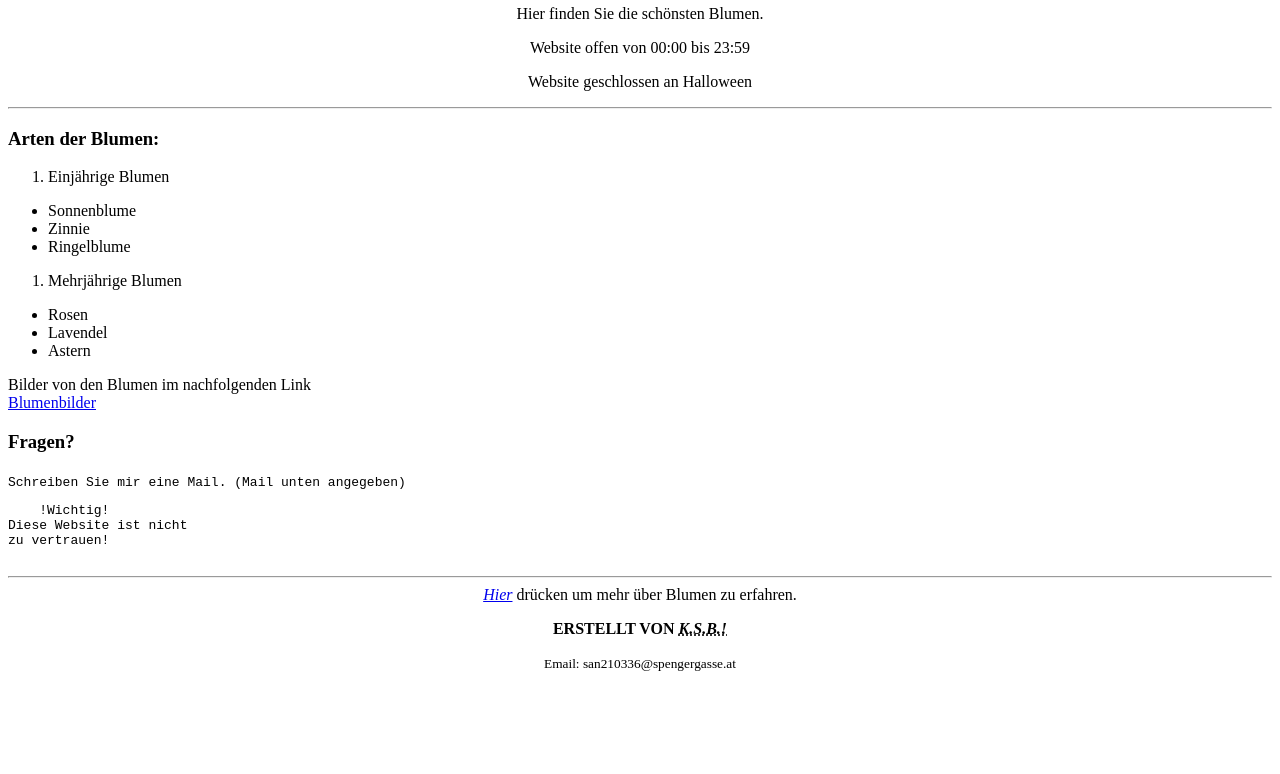
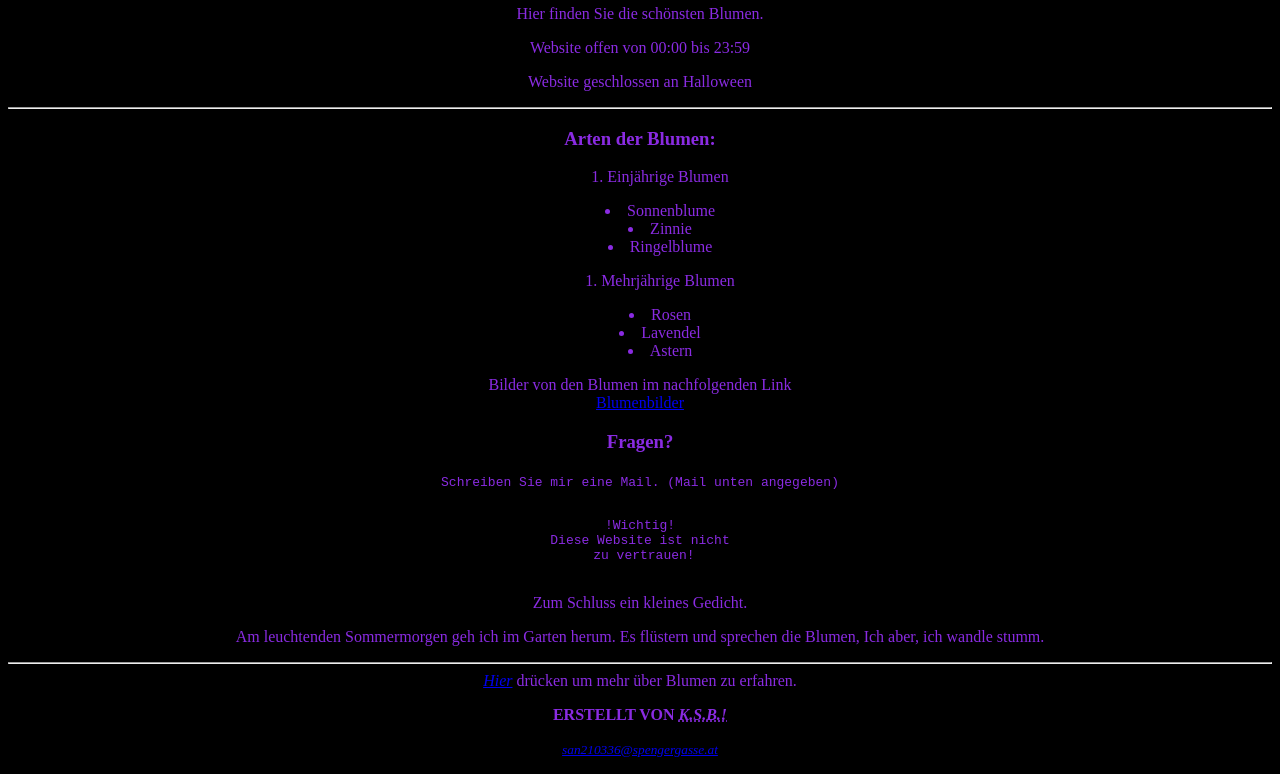
Before and after one commit to K1tooK1t/INFI-SWP, a plain HTML site: page 2024-09-17_html/blumenshop.html in a window 1280 px wide. Shown: the part 122-896 px from the top of the page. Before the commit the page ends 810 px from the top, so only its background shows below. Drawn offline with Linux system fonts and the light colour scheme.

Commit message:
all tags from pp page 30

```diff
--- a/2024-09-17_html/blumenshop.html
+++ b/2024-09-17_html/blumenshop.html
@@ -1,33 +1,33 @@
 <!DOCTYPE html>
-<html lang="en">
+<html lang="en"> <!--html tag-->
 
-<head>
-    <meta charset="UTF-8">
+<head> <!--head tag-->
+    <meta charset="UTF-8"> <!--meta tag-->
     <meta name="viewport" content="width=device-width, initial-scale=1.0">
-
-    <title>Blumengeschäft</title>
+    <link rel="stylesheet" href="style.css">
+    <title>Blumengeschäft</title> <!--title tag-->
 </head>
 
-<body>
-    <h1 style="text-align: center;">Blumenshop!</h1>
-    <header style="text-align: center;">
-        <div>
+<body> <!--body tag-->
+    <h1 style="text-align: center;">Blumenshop!</h1> <!--style tag-->
+    <header style="text-align: center;"> <!--header tag-->
+        <div> <!--div tag-->
             <h2>Willkommen auf meiner Website!</h2>
             <p>Hier finden Sie die schönsten Blumen.</p>
         </div>
-        <p>Website offen von <time>00:00</time> bis <time>23:59</time></p>
+        <p>Website offen von <time>00:00</time> bis <time>23:59</time></p> <!--p,time tag-->
         <p>Website geschlossen an <time datetime="2024-10-31 14:00">Halloween</time></p>
     </header>
 
-    <hr>
+    <hr> <!--hr tag-->
 
-    <main>
-        <article>
+    <main> <!--main tag-->
+        <article> <!--article tag-->
             <h3>Arten der Blumen:</h3>
-            <ol>
-                <li>Einjährige Blumen</li>
+            <ol> <!--ol tag-->
+                <li>Einjährige Blumen</li> <!--li tag-->
             </ol>
-            <ul>
+            <ul> <!--ul tag-->
                 <li>Sonnenblume</li>
                 <li>Zinnie</li>
                 <li>Ringelblume</li>
@@ -44,28 +44,40 @@
         </article>
     </main>
 
-    <section>
+    <section> <!--section tag-->
         Bilder von den Blumen im nachfolgenden Link
-        <nav>
-            <a href="https://de.123rf.com/free-vector_185305168_verschiedene-blumen.html">Blumenbilder</a>
+        <nav> <!--nav tag-->
+            <a href="https://de.123rf.com/free-vector_185305168_verschiedene-blumen.html">Blumenbilder</a> <!--a tag-->
         </nav>
     </section>
-    <aside>
+    <aside> <!--aside tag-->
         <h3>Fragen?</h3>
-        <code>Schreiben Sie mir eine Mail. (Mail unten angegeben)</code>
+        <code>Schreiben Sie mir eine Mail. (Mail unten angegeben)</code> <!--code tag-->
     </aside>
-    <pre>
-    !Wichtig!
+
+    <pre>                           <!--pre tag-->
+!Wichtig!
 Diese Website ist nicht
-zu vertrauen!
+    zu vertrauen!
     </pre>
+
+    <p>Zum Schluss ein kleines Gedicht.</p>
+    <blockquote cite="https://www.hauenstein-rafz.ch/de/extra/zitate.php">
+        Am leuchtenden Sommermorgen geh ich im Garten herum.
+        Es flüstern und sprechen die Blumen, Ich aber, ich wandle
+        stumm.
+    </blockquote>
 
     <hr>
 
-    <footer style="text-align: center;">
+    <footer style="text-align: center;"> <!--footer tag-->
         <a href="https://de.wikipedia.org/wiki/Blumen"><em>Hier</em></a> drücken um mehr über Blumen zu erfahren.
+        <!--em tag-->
         <p><strong>ERSTELLT VON <cite><abbr title="Kit San Buenaventura">K.S.B.!</abbr></cite></strong></p>
-        <p><small>Email: san210336@spengergasse.at</small></p>
+        <!--strong,cite,abbr tag-->
+        <p>
+        <address><small><a href="san210336@spengergasse.at">san210336@spengergasse.at</a></small></address>
+        </p> <!--small tag--> <!--address tag-->
     </footer>
 </body>
 
--- a/2024-09-17_html/style.css
+++ b/2024-09-17_html/style.css
@@ -1,3 +1,6 @@
 body {
-    background-color: antiquewhite;
+    color: blueviolet;
+    background-color: black;
+    text-align: center;
+    list-style-position: inside;
 }
```
